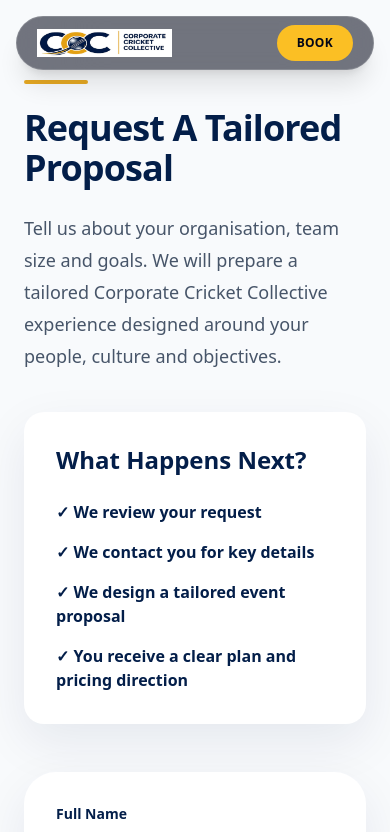
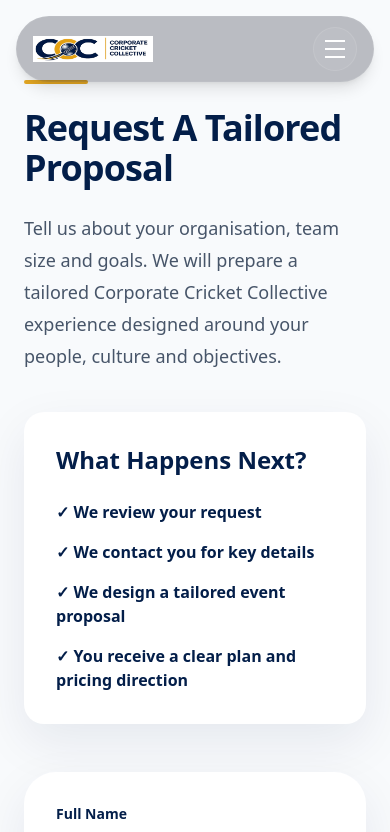
Before and after one commit to ianwessels-ai/ccc-premium-b2b-website, a Next.js app: page /proposal in a window 390 px wide. Shown: the top 832 px of the page. Built offline with nearby package versions, Linux system fonts and the light colour scheme; no server answers.

Commit message:
Improve navigation and mobile responsiveness

```diff
--- a/components/Hero.tsx
+++ b/components/Hero.tsx
@@ -2,16 +2,18 @@
 
 export default function Hero() {
   return (
-    <section className="relative min-h-[92vh] overflow-hidden bg-slate-950 text-white">
+    <section className="relative min-h-[92vh] w-full overflow-hidden bg-slate-950 text-white">
+    <div
+  className="absolute -inset-8 h-[104%] w-[104%] bg-[url('/hero-cricket-cinematic.png')] bg-cover bg-[55%_center] bg-no-repeat"
+/>
+
       <div
-        className="absolute inset-0 bg-[url('/hero-cricket-new.png')] bg-cover bg-center"
-        aria-hidden="true"
-      />
+  className="absolute inset-0 bg-gradient-to-r from-slate-950/90 via-slate-950/55 to-transparent"
+  aria-hidden="true"
+/>
 
-      <div className="absolute inset-0 bg-gradient-to-r from-slate-950/95 via-slate-950/55 to-transparent" />
-
-      <div className="relative mx-auto flex min-h-[92vh] max-w-7xl items-center px-6 py-24">
-        <div className="max-w-4xl">
+      <div className="relative flex min-h-[92vh] w-full items-center px-8 pb-16 pt-24 sm:px-12 lg:px-20">
+        <div className="max-w-3xl">
           <p className="mb-5 text-sm font-black uppercase tracking-[0.28em] text-amber-400">
             Corporate Cricket Collective
           </p>
--- a/components/Nav.tsx
+++ b/components/Nav.tsx
@@ -1,58 +1,143 @@
+"use client";
+
 import Image from "next/image";
 import Link from "next/link";
+import { useState } from "react";
 
 export default function Nav() {
+  const [menuOpen, setMenuOpen] = useState(false);
+
+  const closeMenu = () => setMenuOpen(false);
+
   return (
-    <header className="fixed inset-x-0 top-0 z-50 px-4 pt-4 sm:px-6 sm:pt-5">
-      <div className="mx-auto flex max-w-7xl items-center justify-between rounded-full border border-white/15 bg-slate-950/55 px-5 py-2 text-white shadow-xl backdrop-blur-2xl sm:px-7">
+    <header className="absolute inset-x-0 top-0 z-50 pt-4 sm:pt-5">
+      <div className="mx-auto w-full max-w-6xl px-4 sm:px-6">
+        <nav className="relative flex items-center justify-between rounded-full border border-white/5 bg-slate-950/25 px-4 py-2.5 shadow-lg sm:px-6 sm:py-3">
+          {/* Logo */}
           <Link
             href="/"
-          aria-label="Corporate Cricket Collective homepage"
-          className="shrink-0"
+            onClick={closeMenu}
+            className="relative z-50 flex shrink-0 items-center"
+            aria-label="Corporate Cricket Collective home"
           >
             <Image
               src="/logo.png"
               alt="Corporate Cricket Collective"
-            width={155}
-            height={50}
+              width={160}
+              height={46}
               priority
-            className="h-auto w-[135px] sm:w-[155px]"
+              className="h-auto w-[120px] sm:w-[145px] lg:w-[160px]"
             />
           </Link>
 
-        <nav
-          aria-label="Main navigation"
-          className="hidden items-center gap-8 md:flex"
-        >
+          {/* Desktop navigation */}
+          <div className="hidden items-center gap-10 md:flex">
             <Link
               href="/#experiences"
-            className="text-sm font-semibold tracking-wide text-white/75 transition hover:text-white"
+              className="text-sm font-semibold text-white/85 transition hover:text-amber-400"
             >
               Experiences
             </Link>
 
             <Link
               href="/#why-ccc"
-            className="text-sm font-semibold tracking-wide text-white/75 transition hover:text-white"
+              className="text-sm font-semibold text-white/85 transition hover:text-amber-400"
             >
               Why CCC
             </Link>
 
             <Link
               href="/contact"
-            className="text-sm font-semibold tracking-wide text-white/75 transition hover:text-white"
+              className="text-sm font-semibold text-white/85 transition hover:text-amber-400"
             >
               Contact
             </Link>
-        </nav>
+          </div>
+
+          {/* Desktop CTA */}
+          <Link
+            href="/contact"
+            className="hidden rounded-full bg-amber-400 px-7 py-3 text-sm font-black uppercase tracking-wide text-slate-950 transition duration-300 hover:scale-105 hover:bg-amber-300 md:inline-flex"
+          >
+            Book Your Experience
+          </Link>
+
+          {/* Mobile menu button */}
+          <button
+            type="button"
+            onClick={() => setMenuOpen((current) => !current)}
+            className="relative z-50 flex h-11 w-11 items-center justify-center rounded-full border border-white/10 bg-white/5 text-white md:hidden"
+            aria-label={menuOpen ? "Close navigation menu" : "Open navigation menu"}
+            aria-expanded={menuOpen}
+          >
+            <span className="sr-only">
+              {menuOpen ? "Close menu" : "Open menu"}
+            </span>
+
+            <div className="flex flex-col gap-1.5">
+              <span
+                className={`block h-0.5 w-5 bg-current transition duration-300 ${
+                  menuOpen ? "translate-y-2 rotate-45" : ""
+                }`}
+              />
+
+              <span
+                className={`block h-0.5 w-5 bg-current transition duration-300 ${
+                  menuOpen ? "opacity-0" : ""
+                }`}
+              />
+
+              <span
+                className={`block h-0.5 w-5 bg-current transition duration-300 ${
+                  menuOpen ? "-translate-y-2 -rotate-45" : ""
+                }`}
+              />
+            </div>
+          </button>
+
+          {/* Mobile dropdown */}
+          <div
+            className={`absolute left-0 right-0 top-[calc(100%+0.75rem)] overflow-hidden rounded-3xl border border-white/10 bg-slate-950/95 shadow-2xl transition-all duration-300 md:hidden ${
+              menuOpen
+                ? "visible translate-y-0 opacity-100"
+                : "invisible -translate-y-3 opacity-0"
+            }`}
+          >
+            <div className="flex flex-col p-4">
+              <Link
+                href="/#experiences"
+                onClick={closeMenu}
+                className="rounded-2xl px-5 py-4 text-base font-semibold text-white transition hover:bg-white/5 hover:text-amber-400"
+              >
+                Experiences
+              </Link>
+
+              <Link
+                href="/#why-ccc"
+                onClick={closeMenu}
+                className="rounded-2xl px-5 py-4 text-base font-semibold text-white transition hover:bg-white/5 hover:text-amber-400"
+              >
+                Why CCC
+              </Link>
 
               <Link
                 href="/contact"
-          className="rounded-full bg-amber-400 px-5 py-2.5 text-xs font-black uppercase tracking-wide text-slate-950 transition duration-300 hover:-translate-y-0.5 hover:bg-amber-300 sm:px-6"
+                onClick={closeMenu}
+                className="rounded-2xl px-5 py-4 text-base font-semibold text-white transition hover:bg-white/5 hover:text-amber-400"
               >
-          <span className="hidden sm:inline">Book Your Experience</span>
-          <span className="sm:hidden">Book</span>
+                Contact
               </Link>
+
+              <Link
+                href="/contact"
+                onClick={closeMenu}
+                className="mt-3 flex min-h-12 items-center justify-center rounded-full bg-amber-400 px-6 py-3 text-center text-sm font-black uppercase tracking-wide text-slate-950 transition hover:bg-amber-300"
+              >
+                Book Your Experience
+              </Link>
+            </div>
+          </div>
+        </nav>
       </div>
     </header>
   );
```
Also changed, not shown: 1 other file (tests, documents, lock files or other folders). Lines whose indentation alone changed are shown as unchanged.
